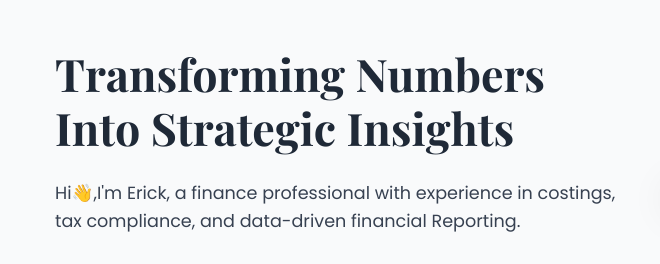
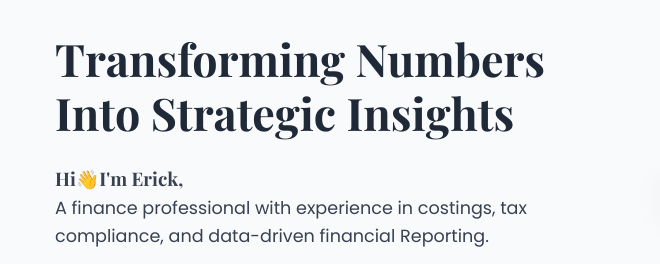
Before and after one commit to ErickElijah/Erick-Elijah-Portfolio, a plain HTML site: page index.html in a window 1280 px wide. Shown: the part 248-512 px from the top of the page, 0-660 px from the left. Drawn offline with nearby package versions, Linux system fonts and the light colour scheme.

Commit message:
About Update

```diff
--- a/index.html
+++ b/index.html
@@ -32,7 +32,8 @@
         <div class="hero-content">
             <div class="hero-text">
                 <h1>Transforming Numbers Into Strategic Insights</h1>
-                <p>Hi👋,I'm Erick, a finance professional with experience in costings, tax compliance, and data-driven financial Reporting.</p>
+                <h3>Hi👋I'm Erick,</h3>
+                <p>A finance professional with experience in costings, tax compliance, and data-driven financial Reporting.</p>
                 <div class="hero-buttons">
                     <a href="#contact" class="btn btn-primary">Get In Touch</a>
                     <a href="#resume" class="btn btn-outline">View Resume</a>
@@ -105,7 +106,7 @@
                         </li>
                         <li class="skill-item">
                             <span class="skill-bullet"></span>
-                            <span>Power BI</span>
+                            <span>Power BI (Beginner)</span>
                         </li>
                     </ul>
                 </div>
```
Also changed, not shown: 1 other file.
